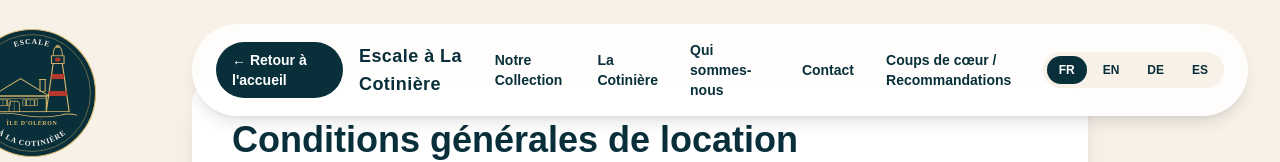
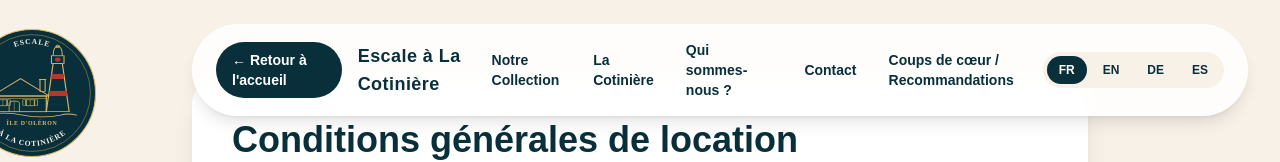
Before and after one commit to ESCALE17/Escale-Cotiniere, a Next.js app: page /conditions-generales in a window 1280 px wide. Shown: the top 162 px of the page. Built offline with nearby package versions, Linux system fonts and the light colour scheme.

Commit message:
Corrections texte : slogan sans point final, Qui sommes-nous avec point d'interrogation

```diff
--- a/app/i18n/translations.ts
+++ b/app/i18n/translations.ts
@@ -220,7 +220,7 @@ export const translations = {
     nav: {
       brand: "Escale à La Cotinière",
       backHome: "← Retour à l'accueil",
-      about: "Qui sommes-nous",
+      about: "Qui sommes-nous ?",
       recos: "Coups de cœur / Recommandations",
       collection: "Notre Collection",
       cotiniere: "La Cotinière",
@@ -228,7 +228,7 @@ export const translations = {
     },
     hero: {
       kicker: "Île d'Oléron · La Cotinière",
-      title: "Des demeures d'exception pour des séjours inoubliables.",
+      title: "Des demeures d'exception pour des séjours inoubliables",
       subtitle:
         "Découvrez notre collection de maisons de caractère à La Cotinière.",
     },
```
Also changed, not shown: 1 other file (tests, documents, lock files or other folders).
